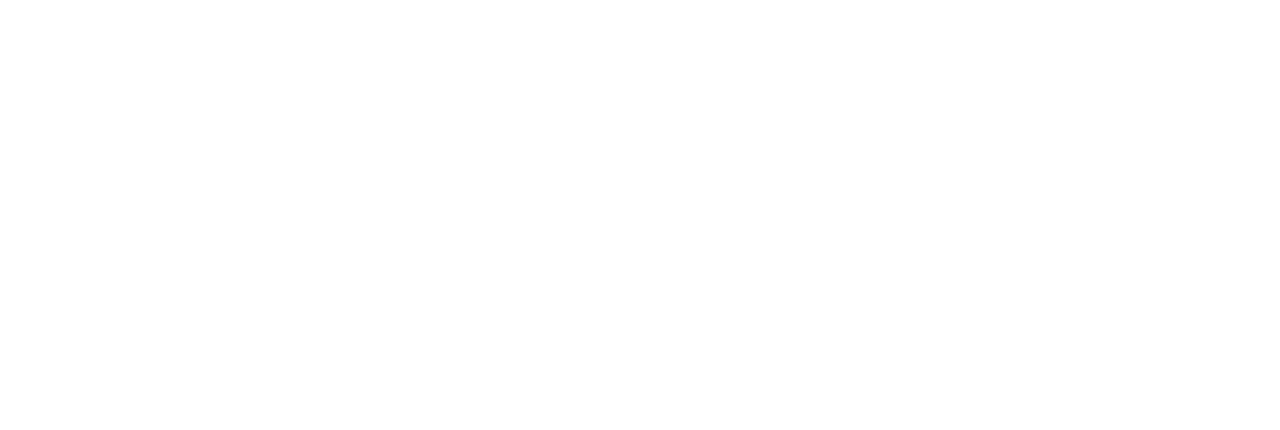
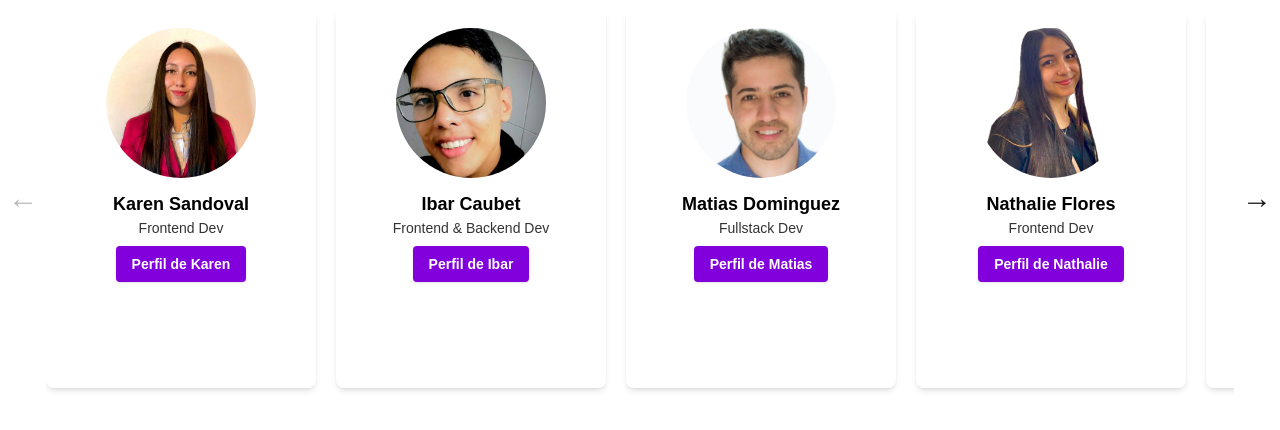
Before and after one commit to gastonmonsalvo/react-proyect-global, a Next.js app: page / in a window 1280 px wide. Shown: the top 430 px of the page. Built offline with nearby package versions, Linux system fonts and the light colour scheme.

Commit message:
Agrego DatePerson

```diff
--- a/src/components/Cards.jsx
+++ b/src/components/Cards.jsx
@@ -1,14 +1,15 @@
 import React, { useRef, useState, useEffect } from "react";
+import DatePerson from "./DatePerson";
 
 const cardsData = [
-{ name: "Karen Sandoval", role: "Frontend Dev", img: "/img/Karen.png.jpg" },
-{ name: "Ibar", role: "Frontend Dev", img: "/img/Ibar.png.jpg" },
-{ name: "Matias Dominguez", role: "Fullstack Dev", img: "/img/matias.png.jpg" },
-{ name: "Nathalie Flores", role: "Frontend Dev", img: "/img/natty.png.jpg" },
-{ name: "Brenda Romero", role: "Frontend Dev", img: "/img/brenda.png.jpg" },
-{ name: "Pedro Mendive", role: "Frontend Dev", img: "/img/pedro.png.jpg" },
-{ name: "Ianela Tenaglia", role: "Frontend & Backend Dev", img: "/img/ianela.png.jpg" },
-{ name: "Braian Martinez", role: "Frontend Dev", img: "/img/devAgotado.avif" } //Aun no tengo la imagen
+{ id:1, name: "Karen Sandoval", role: "Frontend Dev", img: "/img/Karen.png.jpg" },
+{ id:2, name: "Ibar Caubet", role: "Frontend & Backend Dev", img: "/img/Ibar.png.jpg" },
+{ id:3, name: "Matias Dominguez", role: "Fullstack Dev", img: "/img/matias.png.jpg" },
+{ id:4, name: "Nathalie Flores", role: "Frontend Dev", img: "/img/natty.png.jpg" },
+{ id:5, name: "Brenda Romero", role: "Frontend Dev", img: "/img/brenda.png.jpg" },
+{ id:6, name: "Pedro Mendive", role: "Frontend Dev", img: "/img/pedro.png.jpg" },
+{ id:7, name: "Ianela Tenaglia", role: "Frontend & Backend Dev", img: "/img/ianela.png.jpg" },
+{ id:8, name: "Braian Martinez", role: "Frontend Dev", img: "/img/devAgotado.avif" } //Aun no tengo la imagen
 
 ];
 
@@ -107,7 +108,7 @@
             <img src={card.img} alt={`Foto de ${card.name}`} className="w-[150px] h-[150px] object-cover rounded-full mb-2" />
             <h3 className="text-black text-lg font-bold mt-1">{card.name}</h3>
             <p className="text-black text-sm opacity-80 mb-2">{card.role}</p>
-            <button className="mt-auto px-4 py-2 bg-purple-700 text-white rounded font-bold text-sm shadow hover:bg-purple-900 transition">Read more</button>
+            <DatePerson className="mt-auto px-4 py-2 bg-purple-700 text-white rounded font-bold text-sm shadow hover:bg-purple-900 transition" userId={card.id} />
             </div>
         ))}
         </div>
--- a/src/components/DatePerson.jsx
+++ b/src/components/DatePerson.jsx
@@ -1,30 +1,125 @@
+import FoldeButton from "@/utils/FoldeButton";
 
+function DatePerson({ userId }) {
+  const Usuarios = [
+    {
+      id: 1,
+      name: "Karen",
+      lastname: "Sandoval",
+      miniBio: "Soy un estudiante de la Academia Global Academy ejerciendo la carrera de Full Stack Developer",
+      mainStack: "MERN Stack",
+      framework: "Next.js && Node.js",
+      experiencieLevel: "Junior",
+      timeAvailability: "Full Time",
+      modeTheWork: "Hibrido",
+      location: "Buenos Aires(GBA-CABA)"
+    },
+    {
+      id: 2,
+      name: "Ibar",
+      lastname: "Caubet",
+      miniBio: "Soy un estudiante de la Academia Global Academy ejerciendo la carrera de Full Stack Developer",
+      mainStack: "MERN Stack",
+      framework: "Next.js && Node.js",
+      experiencieLevel: "Junior",
+      timeAvailability: "Full Time",
+      modeTheWork: "Hibrido",
+      location: "Buenos Aires(GBA)"
+    },
+    {
+      id: 3,
+      name: "Matias",
+      lastname: "Dominguez",
+      miniBio: "Soy Profesor en la Academia Global Academy ejerciendo la carrera de Full Stack Developer",
+      mainStack: "MERN Stack",
+      framework: "Next.js && Node.js",
+      experiencieLevel: "Senior",
+      timeAvailability: "Full Time",
+      modeTheWork: "Hibrido",
+      location: "Buenos Aires(GBA-CABA)"
+    },
+    {
+      id: 4,
+      name: "Nathalie",
+      lastname: "Flores",
+      miniBio: "Soy una estudiante de la Academia Global Academy ejerciendo la carrera de Full Stack Developer",
+      mainStack: "MERN Stack",
+      framework: "Next.js && Node.js",
+      experiencieLevel: "Junior",
+      timeAvailability: "Full Time",
+      modeTheWork: "Hibrido",
+      location: "Buenos Aires(GBA-CABA)"
+    },
+    {
+      id: 5,
+      name: "Brenda",
+      lastname: "Romero",
+      miniBio: "Soy una estudiante de la Academia Global Academy ejerciendo la carrera de Full Stack Developer",
+      mainStack: "MERN Stack",
+      framework: "Next.js && Node.js",
+      experiencieLevel: "Junior",
+      timeAvailability: "Full Time",
+      modeTheWork: "Hibrido",
+      location: "Buenos Aires(GBA-CABA)"
+    },
+    {
+      id: 6,
+      name: "Pedro",
+      lastname: "Mendive",
+      miniBio: "Soy un estudiante de la Academia Global Academy ejerciendo la carrera de Full Stack Developer",
+      mainStack: "MERN Stack",
+      framework: "Next.js && Node.js",
+      experiencieLevel: "Junior",
+      timeAvailability: "Full Time",
+      modeTheWork: "Hibrido",
+      location: "Buenos Aires(GBA-CABA)"
+    },
+    {
+      id: 7,
+      name: "Ianela",
+      lastname: "Tenaglia",
+      miniBio: "Soy un estudiante de la Academia Global Academy ejerciendo la carrera de Full Stack Developer",
+      mainStack: "MERN Stack",
+      framework: "Next.js && Node.js",
+      experiencieLevel: "Junior",
+      timeAvailability: "Full Time",
+      modeTheWork: "Hibrido",
+      location: "Buenos Aires(GBA-CABA)"
+    },
+    {
+      id: 8,
+      name: "Braian",
+      lastname: "Martinez",
+      miniBio: "Soy un estudiante de la Academia Global Academy y por mi ausencia uno de los sospechosos por la desaparición de Maldonado, cuac",
+      mainStack: "MERN Stack",
+      framework: "Next.js && Node.js",
+      experiencieLevel: "Junior",
+      timeAvailability: "Full Time",
+      modeTheWork: "Hibrido",
+      location: "Buenos Aires(GBA-CABA)"
+    }
+  ];
 
-const Carlos = {
-  name: "Carlos Esteban",
-  lastname: "Pereyra",
-  inbiography,
-  mainStack,
-  frameworks,
-  experienceLevel,
-  timeAvailability,
-  modeTheWork,
-  location,
+  const user = Usuarios.find((u) => u.id === userId);
+
+  if (!user) return null; // Por si no encuentra el usuario
+
+  return (
+    <FoldeButton label={`Perfil de ${user.name}`}>
+      <div className="flex bg-violet-900 p-4 rounded text-green-500 flex-col gap-2 border-">
+        <h2 className="text-xl font-bold">{user.name} {user.lastname}</h2>
+        <p>{user.miniBio}</p>
+        <ul className="list-disc pl-5">
+          <li>Stack: {user.mainStack}</li>
+          <li>Framework: {user.framework}</li>
+          <li>Nivel: {user.experiencieLevel}</li>
+          <li>Disponibilidad: {user.timeAvailability}</li>
+          <li>Modo de trabajo: {user.modeTheWork}</li>
+          <li>Ubicación: {user.location}</li>
+        </ul>
+      </div>
+    </FoldeButton>
+  );
 }
 
-
-
-
-function DatePerson() {
-  return (
-    <>
-
-
-
-
-
-    </>
-  )
-}
-
-export default DatePerson
+export default DatePerson;
--- a/src/pages/index.js
+++ b/src/pages/index.js
@@ -1,10 +1,11 @@
+import  Carousel  from "@/components/Cards";
 
 
 
 export default function Home () {
   return (
     <>
-
+      <Carousel />
     </>
   );
 }
--- /dev/null
+++ b/src/utils/FoldeButton.js
@@ -0,0 +1,16 @@
+import { useState } from "react";
+
+const FoldeButton = ({ label, children }) => {
+  const [button, setButton] = useState(false);
+
+  return (
+    <div>
+      <button className="mt-auto px-4 py-2 bg-purple-700 text-white rounded font-bold text-sm shadow cursor-pointer hover:bg-green-700 transition" onClick={() => setButton(!button)}>
+        {button ? `${label}` : `${label}`}
+      </button>
+      {button && <div className="mt-2">{children}</div>}
+    </div>
+  );
+};
+
+export default FoldeButton;
```
